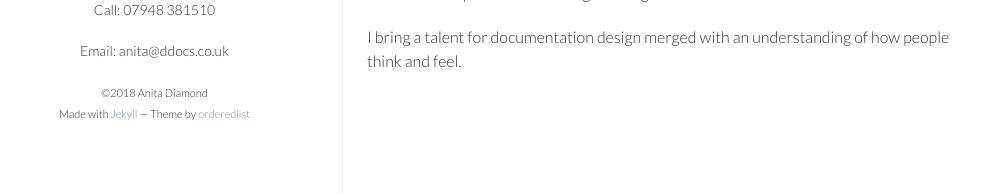
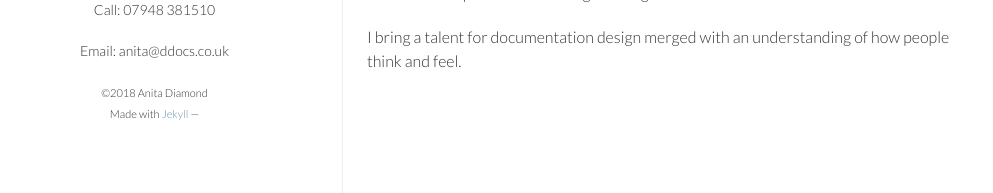
Before and after one commit to ddocs/ddocs.github.io, a Jekyll site: the page built from index.html, in a window 1280 px wide and 1155 px high. Shown: the part 962-1155 px from the top of the window, without its empty margins (148-1141 px from the left). Built offline with Jekyll 4.4.1, drawn with Linux system fonts in a browser that asks for light colours; nearby versions of some CDN libraries.

Commit message:
removed theme link

```diff
--- a/_layouts/default.html
+++ b/_layouts/default.html
@@ -46,7 +46,7 @@
 
 
                     <small>©2018 Anita Diamond </small><br />
-                    <small>Made with <a href="http://jekyllrb.com/">Jekyll</a> &mdash; Theme by <a href="https://github.com/orderedlist">orderedlist</a></small>
+                    <small>Made with <a href="http://jekyllrb.com/">Jekyll</a> &mdash;</small>
                 </p>
         </footer>
     </div>
```
